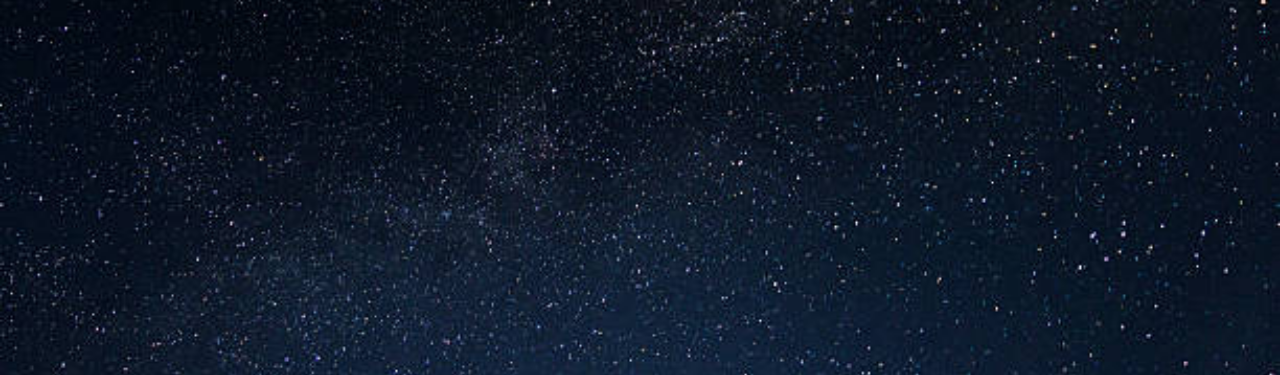
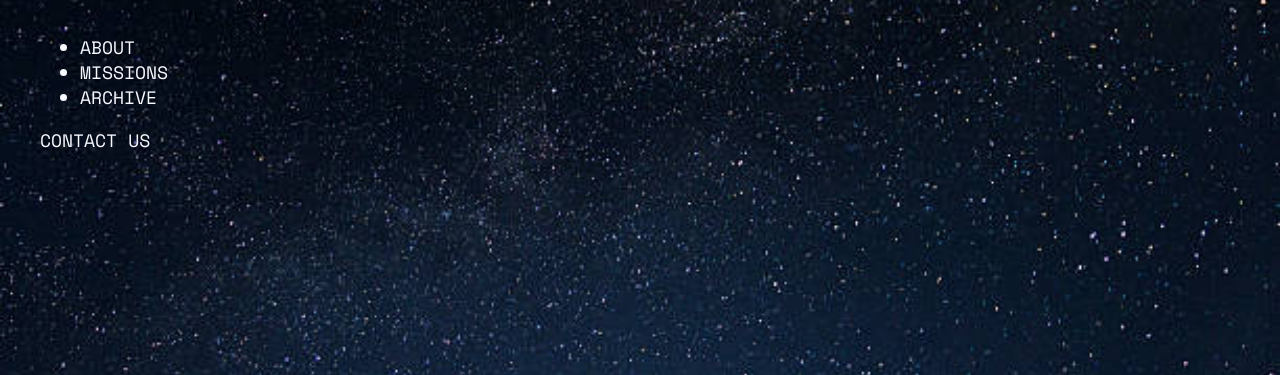
Before and after one commit to kendallawills/Codecademy_Amazing_Space, a plain HTML site: page index.html in a window 1280 px wide. Shown: the part 425-800 px from the top of the page. Drawn offline with nearby package versions, Linux system fonts and the light colour scheme.

Commit message:
Add Footer

```diff
--- a/index.html
+++ b/index.html
@@ -59,6 +59,16 @@
         </div>
 
         <!-- FOOTER -->
+        <nav class="footer">
+            <ul>
+                <li>ABOUT</li>
+                <li>MISSIONS</li>
+                <li>ARCHIVE</li>
+            </ul>
+            <div class="contact-btn">
+                <a> CONTACT US</a>
+            </div>
+        </nav>
 
     </body>
 
```
